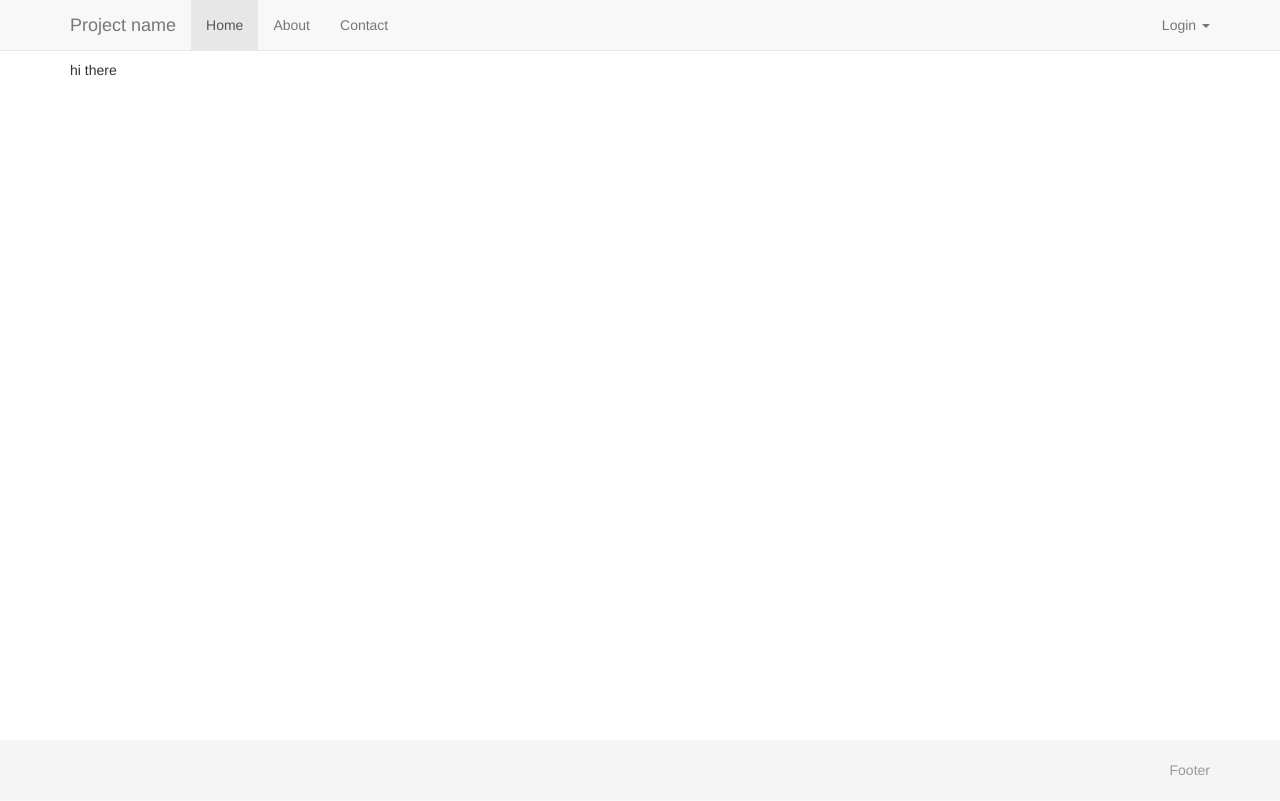
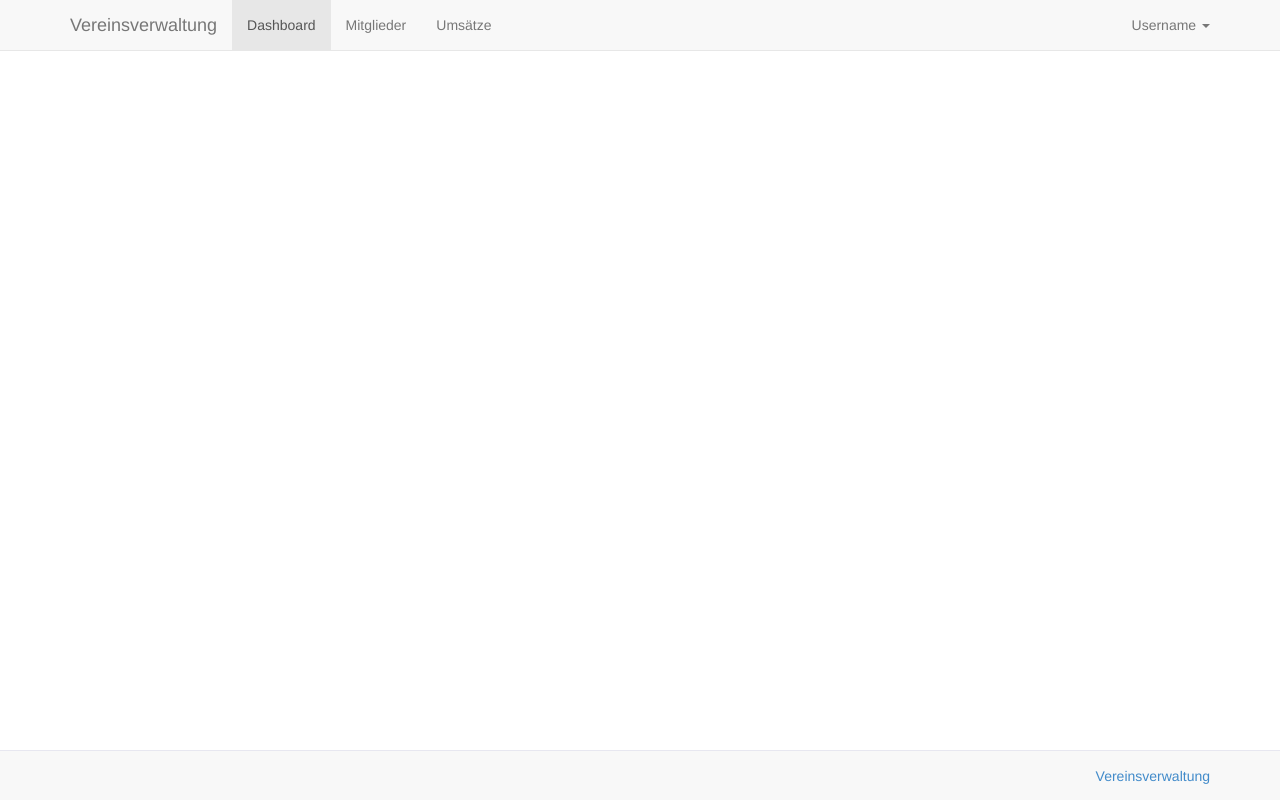
Before and after one commit to kjellski/vereinsverwaltung, a Django app: page / in a window 1280 px wide. Before the commit the page ends 776 px from the top, so only its background shows below. Run offline with Django 3.2, Linux system fonts and the light colour scheme; some libraries are stand-ins or nearby versions.

Commit message:
clean base template

```diff
--- a/server/vereinsverwaltung/shared/static/css/sticky-footer-navbar.css
+++ b/server/vereinsverwaltung/shared/static/css/sticky-footer-navbar.css
@@ -12,34 +12,14 @@
   min-height: 100%;
   height: auto;
   /* Negative indent footer by its height */
-  margin: 0 auto -60px;
+  margin: 0 auto -50px;
   /* Pad bottom by footer height */
-  padding: 0 0 80px;
+  padding: 0 0 70px;
 }
 
 /* Set the fixed height of the footer here */
 #footer {
-  height: 60px;
-  background-color: #f5f5f5;
+  height: 50px;
+  border-top: 1px solid #E7E7F0;
+  background-color: #F8F8F8;
 }
-
-
-/* Custom page CSS
--------------------------------------------------- */
-/* Not required for template or sticky footer method. */
-
-#wrap > .container {
-  padding: 60px 15px 0;
-}
-.container .text-muted {
-  margin: 20px 0;
-}
-
-#footer > .container {
-  padding-left: 15px;
-  padding-right: 15px;
-}
-
-code {
-  font-size: 80%;
-}
--- a/server/vereinsverwaltung/shared/templates/landingpage_footer.html
+++ b/server/vereinsverwaltung/shared/templates/landingpage_footer.html
@@ -1,5 +1,7 @@
 <div id="footer">
   <div class="container">
-    <p class="text-muted pull-right">Footer</p>
+    <ul class="nav navbar-nav navbar-right">
+    	<li><a href="#">Vereinsverwaltung</a></li>
+    </ul>
   </div>
 </div>
--- a/server/vereinsverwaltung/shared/templates/landingpage_header.html
+++ b/server/vereinsverwaltung/shared/templates/landingpage_header.html
@@ -9,21 +9,20 @@
               <span class="icon-bar"></span>
               <span class="icon-bar"></span>
             </button>
-            <a class="navbar-brand" href="#">Project name</a>
+            <a class="navbar-brand" href="#">Vereinsverwaltung</a>
           </div>
           <div class="collapse navbar-collapse">
             <ul class="nav navbar-nav">
-              <li class="active"><a href="#">Home</a></li>
-              <li><a href="#about">About</a></li>
-              <li><a href="#contact">Contact</a></li>
+              <li class="active"><a href="#">Dashboard</a></li>
+              <li class="divider"></li>
+              <li><a href="#about">Mitglieder</a></li>
+              <li><a href="#about">Umsätze</a></li>
             </ul>
             <ul class="nav navbar-nav navbar-right">
               <li class="dropdown">
-                <a href="#" class="dropdown-toggle" data-toggle="dropdown">Login <b class="caret"></b></a>
+                <a href="#" class="dropdown-toggle" data-toggle="dropdown">Username <b class="caret"></b></a>
                 <ul class="dropdown-menu">
-                  <li><a href="#">Action</a></li>
-                  <li><a href="#">Another action</a></li>
-                  <li><a href="#">Something else here</a></li>
+                  <li><a href="#">Einstellungen</a></li>
                   <li class="divider"></li>
                   <li><a href="#">Logout</a></li>
                 </ul>
```
